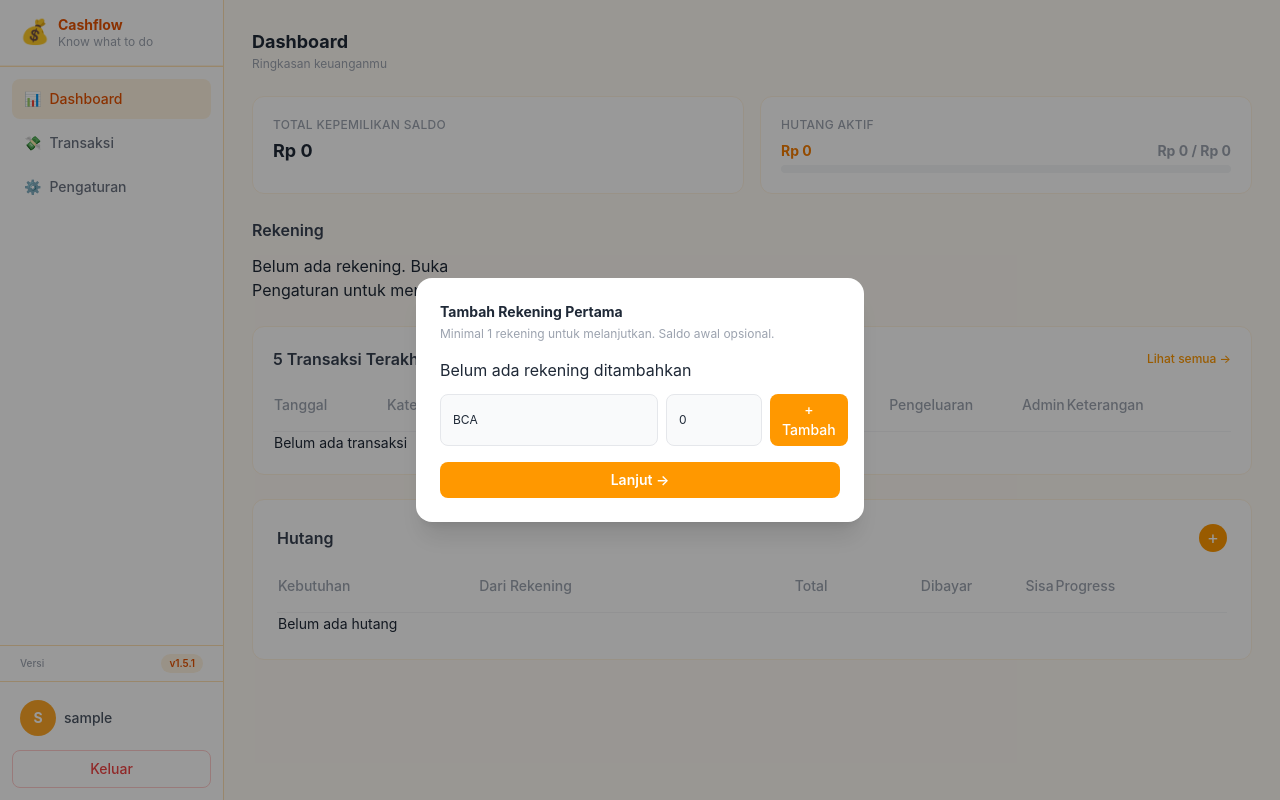
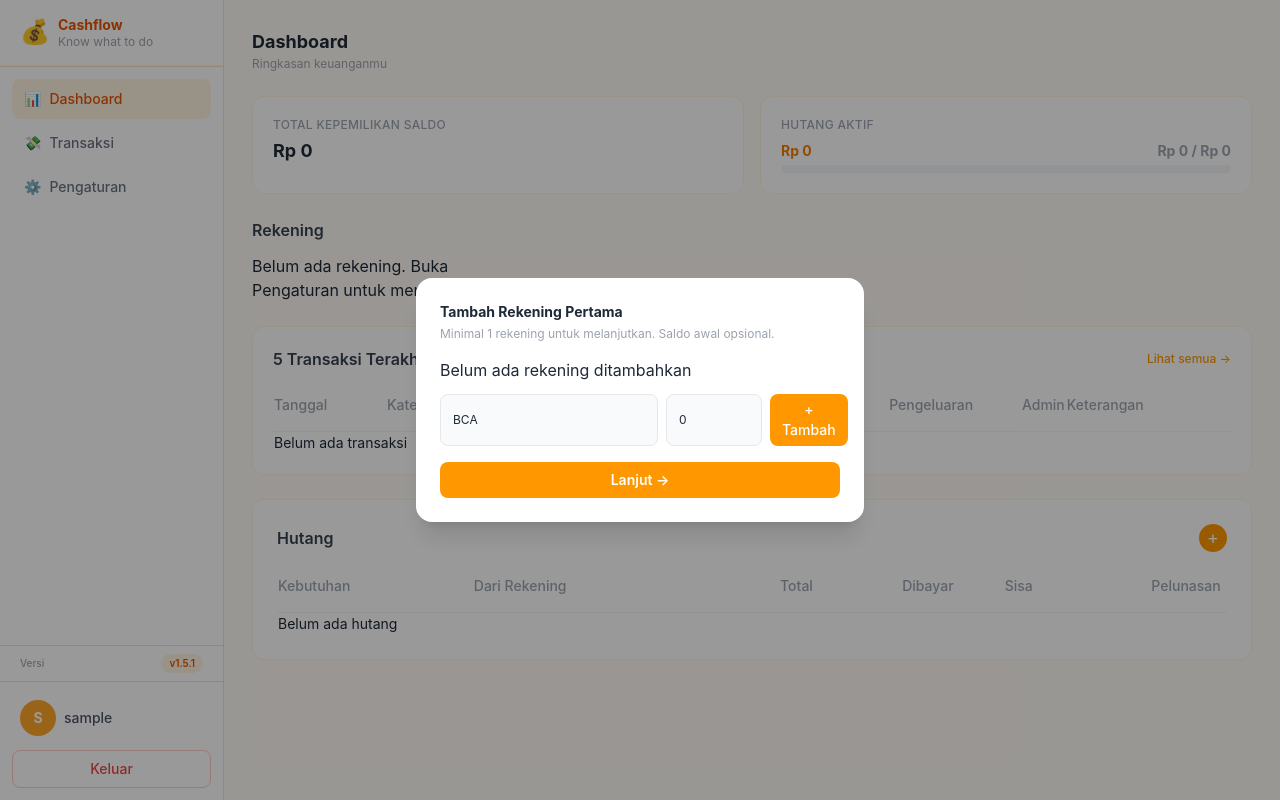
Before and after one commit to panpapan-rahe/cash-flow-journal, a Flask app: page /dashboard in a window 1280 px wide. Run offline with Flask 3, Linux system fonts and the light colour scheme; the visitor is signed in with stand-in values (Sample User, id 1); data that the repository does not hold is empty; some libraries are stand-ins or nearby versions.

Commit message:
refactor: remove progress bar, change to Pelunasan/Total format

```diff
--- a/app/static/app.js
+++ b/app/static/app.js
@@ -210,7 +210,6 @@ function renderDebts(debts) {
     tbody.innerHTML = debts.map(d => {
         const remaining = d.amount_total - (d.total_paid || 0);
         const isPaid = d.status === 'paid';
-        const pctPaid = d.amount_total > 0 ? Math.min(100, Math.round(((d.total_paid || 0) / d.amount_total) * 100)) : 0;
         const nameLabel = d.debt_kind === 'opening'
             ? `${d.person_name} <span title="Hutang Bawaan">📌</span>`
             : d.person_name;
@@ -222,16 +221,7 @@ function renderDebts(debts) {
                 <td>${formatCurrency(d.amount_total)}</td>
                 <td>${formatCurrency(d.total_paid || 0)}</td>
                 <td class="${isPaid ? 'text-green-600' : 'text-warm-600'} font-semibold">${formatCurrency(remaining)}</td>
-                <td class="min-w-[140px]">
-                    <div class="flex items-center gap-2">
-                        <span class="text-xs text-gray-500 w-[36px] text-right shrink-0">${isPaid ? 'Lunas' : (pctPaid < 50 ? pctPaid + '%' : '')}</span>
-                        <div class="flex-1 h-2 bg-gray-100 rounded-full overflow-hidden">
-                            <div class="h-full rounded-full transition-all duration-300 ${isPaid ? 'bg-green-400' : 'bg-warm-400'}" style="width:${pctPaid}%"></div>
-                        </div>
-                        <span class="text-xs text-gray-400 w-[36px] shrink-0">${isPaid ? '100%' : pctPaid + '%'}</span>
-                    </div>
-                    <div class="text-[11px] text-gray-400 mt-1 text-center">${formatCurrency(remaining)} / ${formatCurrency(d.amount_total)}</div>
-                </td>
+                <td class="text-sm font-medium text-gray-600">${formatCurrency(d.total_paid || 0)} / ${formatCurrency(d.amount_total)}</td>
                 <td class="debt-actions">
                     ${!isPaid ? `<button class="btn-circle btn-circle-success" onclick="openPayModal(${d.id})" aria-label="Bayar hutang" title="Bayar hutang"></button>` : ''}
                     <button class="btn-circle btn-circle-danger" onclick="deleteDebt(${d.id})" aria-label="Hapus hutang" title="Hapus hutang"></button>
--- a/app/templates/index.html
+++ b/app/templates/index.html
@@ -125,7 +125,7 @@
                             <th class="pb-4 pt-2 font-medium text-right">Total</th>
                             <th class="pb-4 pt-2 font-medium text-right">Dibayar</th>
                             <th class="pb-4 pt-2 font-medium text-right">Sisa</th>
-                            <th class="pb-4 pt-2 font-medium">Progress</th>
+                            <th class="pb-4 pt-2 font-medium text-right">Pelunasan</th>
                             <th class="pb-4 pt-2 font-medium"></th>
                         </tr>
                     </thead>
```
